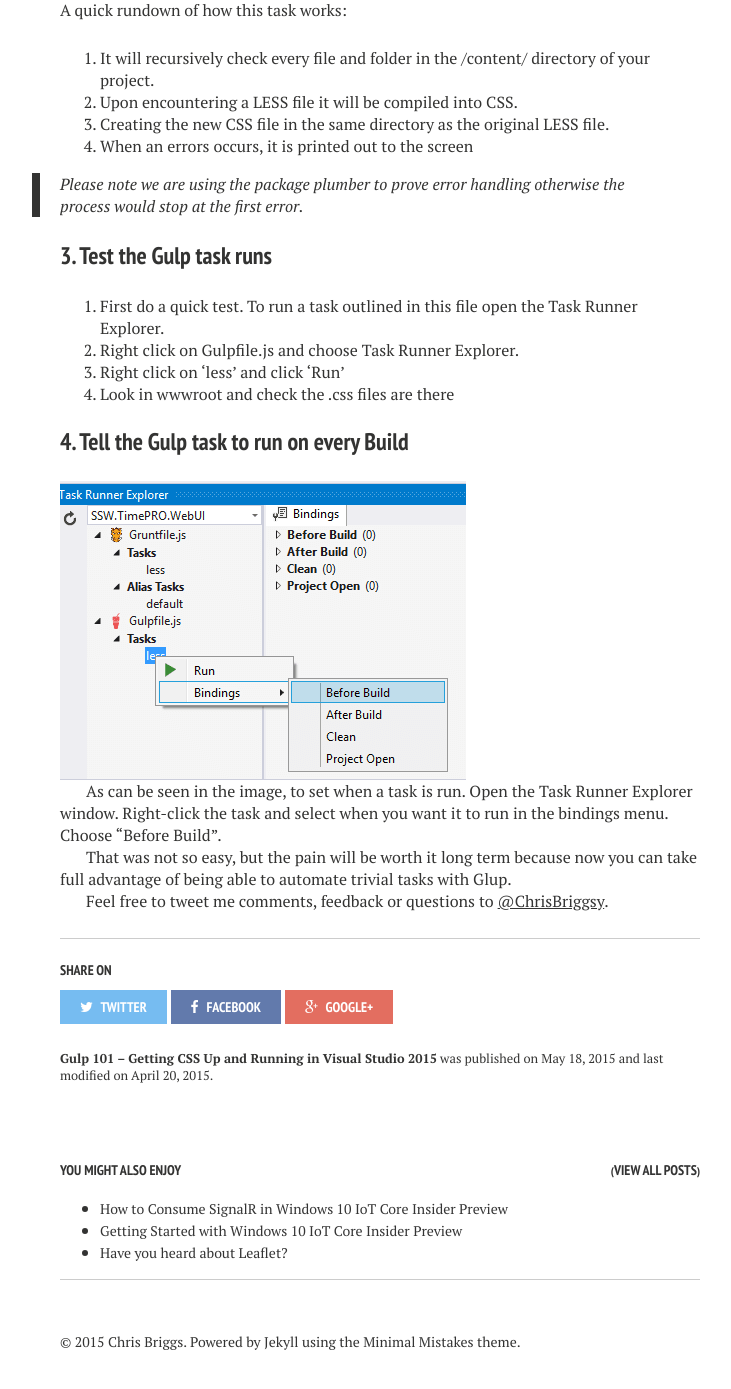
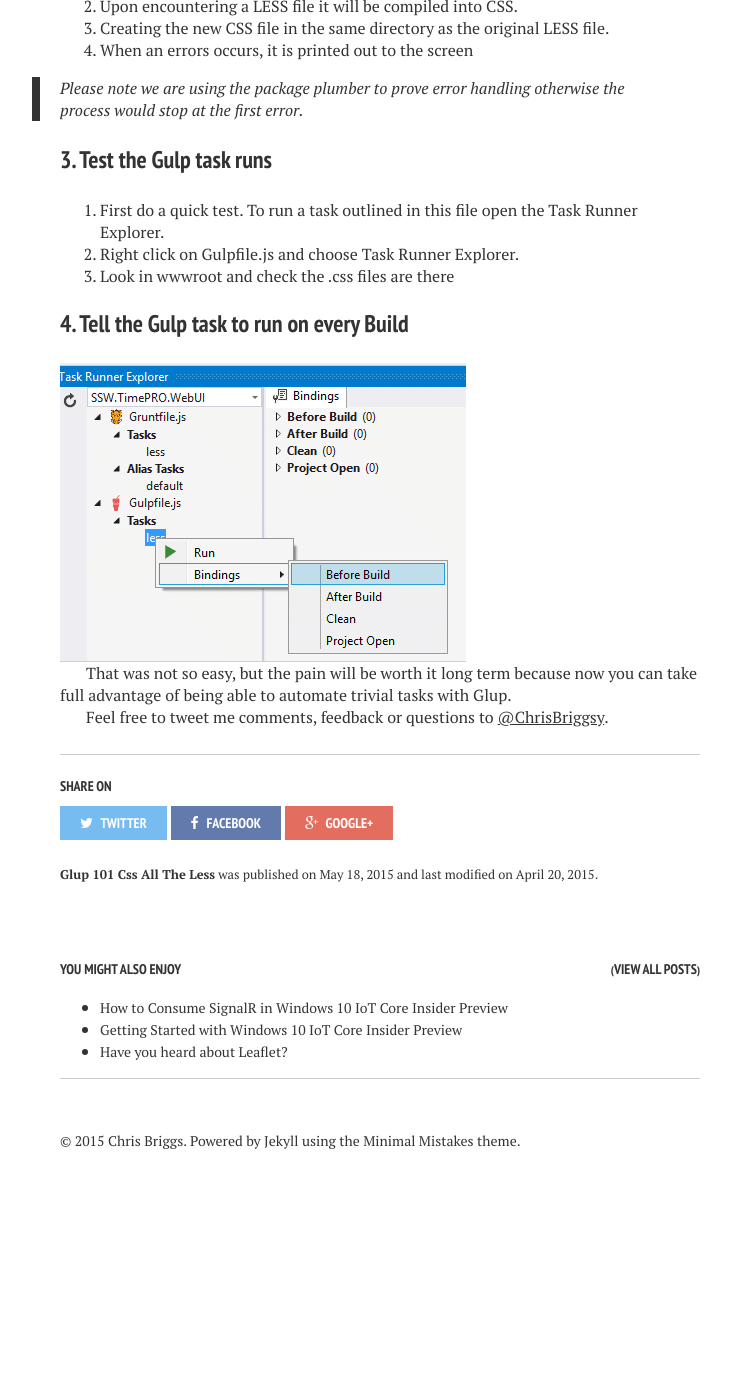
Before and after one commit to Briggsc28/briggsc28.github.io, a Jekyll site: the page built from _posts/2015-05-18-Glup-101-CSS-all-the-LESS.md, in a window 1280 px wide and 1400 px high, scrolled down 1611 px. Shown: the top 1389 px of the window, without its empty margins (260-991 px from the left). Built offline with Jekyll 4.4.1, drawn with Linux system fonts in a browser that asks for light colours; nearby versions of some CDN libraries; after the commit the page ends 2810 px from its top, so only the background shows below that; some of the changed text lies outside the part shown.

Commit message:
reformatting

```diff
--- a/_posts/2015-05-18-Glup-101-CSS-all-the-LESS.md
+++ b/_posts/2015-05-18-Glup-101-CSS-all-the-LESS.md
@@ -1,6 +1,5 @@
 ---
 layout: post
-title: Gulp 101 – Getting CSS Up and Running in Visual Studio 2015
 excerpt: "How to use Gulp to compile all LESS files to CSS automatically."
 modified: 2015-04-20
 tags: [Visual Studio 2015, LESS, CSS, Gulp, Grunt ]
@@ -33,7 +32,6 @@
 
 ## Example: Using Gulp
 
-Let’s create a simple task that will recurse through our content directory (eg. /content) and compile all the .LESS to .CSS
 
 ### 1. Add the package (package.json)
 
@@ -66,14 +64,12 @@
 
 1.	First do a quick test. To run a task outlined in this file open the Task Runner Explorer.
 1.	Right click on Gulpfile.js and choose Task Runner Explorer.
-1.	Right click on ‘less’ and click ‘Run’
 1.	Look in wwwroot and check the .css files are there
 
 ### 4. Tell the Gulp task to run on every Build
 
 ![Run the new Gulp task on build](/images/TaskRunnerExplorer-compressor.png)
 
-As can be seen in the image, to set when a task is run. Open the Task Runner Explorer window. Right-click the task and select when you want it to run in the bindings menu. Choose “Before Build”.
 
 That was not so easy, but the pain will be worth it long term because now you can take full advantage of being able to automate trivial tasks with Glup.
 
```
